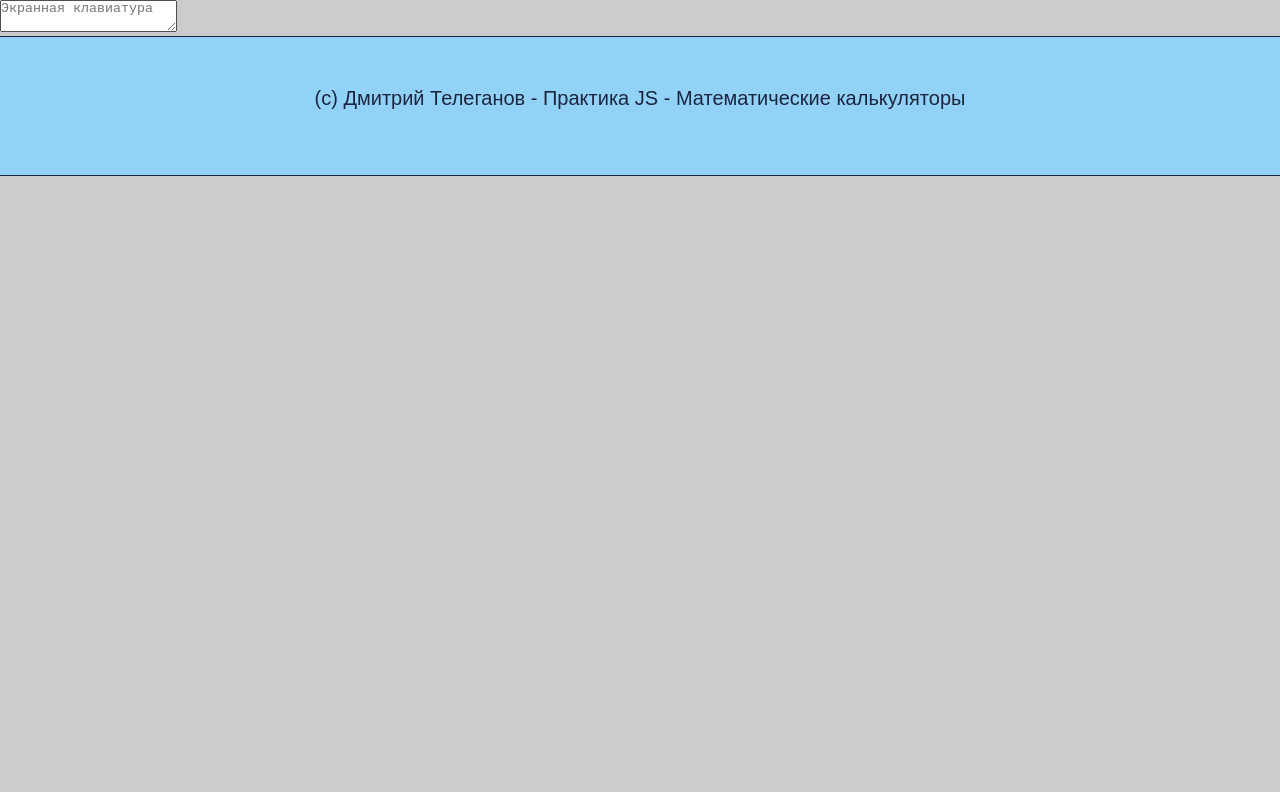
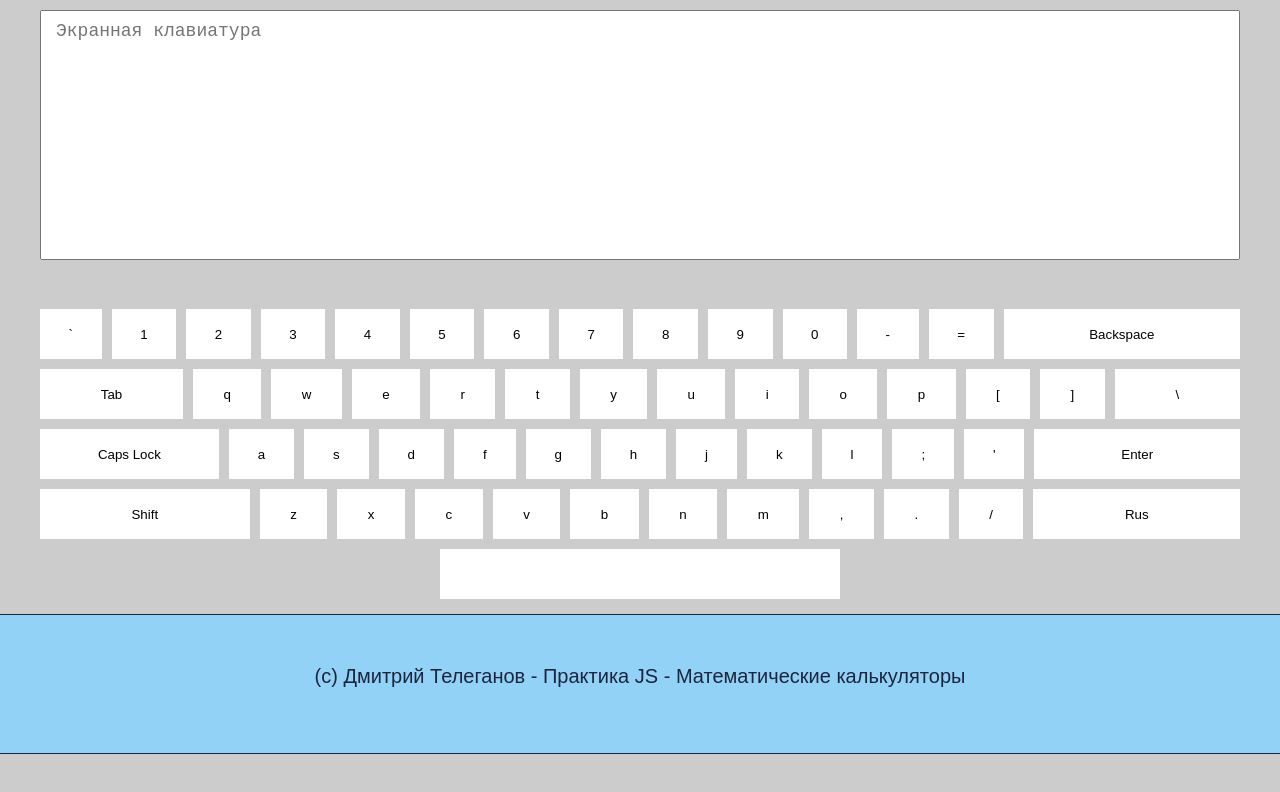
Before and after one commit to DmitryTell/jsPractice, a plain HTML site: page Экранная-клавиатура/index.html in a window 1280 px wide. Drawn offline with Linux system fonts and the light colour scheme.

Commit message:
Screen-keyboard layout complete

```diff
--- a/Экранная-клавиатура/css/styles.scss
+++ b/Экранная-клавиатура/css/styles.scss
@@ -7,6 +7,75 @@
 body {
     background-color: #CCCCCC;
     font-family: Arial, Helvetica, sans-serif;
+}
+
+.center {
+    padding-left: calc(50% - 600px);
+    padding-right: calc(50% - 600px);
+}
+
+.header {
+    margin-bottom: 15px;
+}
+
+.screen {
+    padding-top: 10px;
+    padding-bottom: 15px;
+
+    & textarea {
+        width: 100%;
+        height: 250px;
+        padding: 10px 15px;
+        resize: none;
+        outline: none;
+        font-size: 18px;
+    }
+}
+
+.keyboard {
+    padding-top: 15px;
+    padding-bottom: 15px;
+    display: flex;
+    flex-direction: column;
+    gap: 10px;
+}
+
+.keys-row {
+    height: 50px;
+    display: flex;
+    gap: 10px;
+}
+
+.button {
+    background: #FFFFFF;
+    border: none;
+    cursor: pointer;
+    transition: all 0.5s;
+
+    &:hover {
+        background: #C4C4C4;
+        border: 0.5px solid #000000;
+    }
+}
+
+.x1-button {
+    flex-grow: 1;
+}
+
+.x2-button {
+    flex-grow: 2;
+}
+
+.x3-button {
+    flex-grow: 3;
+}
+
+.x5-button {
+    width: 400px;
+}
+
+.last-row {
+    justify-content: center;
 }
 
 .footer {
--- a/Экранная-клавиатура/index.html
+++ b/Экранная-клавиатура/index.html
@@ -14,11 +14,74 @@
         </div>
     </header>
     <main class="keyboard center" id="keyboard">
-        <!--Render JS-->
+        <div class="keys-row">
+            <button class="button x1-button">`</button>
+            <button class="button x1-button">1</button>
+            <button class="button x1-button">2</button>
+            <button class="button x1-button">3</button>
+            <button class="button x1-button">4</button>
+            <button class="button x1-button">5</button>
+            <button class="button x1-button">6</button>
+            <button class="button x1-button">7</button>
+            <button class="button x1-button">8</button>
+            <button class="button x1-button">9</button>
+            <button class="button x1-button">0</button>
+            <button class="button x1-button">-</button>
+            <button class="button x1-button">=</button>
+            <button class="button x3-button" id="backspace">Backspace</button>
+        </div>
+        <div class="keys-row">
+            <button class="button x2-button" id="tab">Tab</button>
+            <button class="button x1-button">q</button>
+            <button class="button x1-button">w</button>
+            <button class="button x1-button">e</button>
+            <button class="button x1-button">r</button>
+            <button class="button x1-button">t</button>
+            <button class="button x1-button">y</button>
+            <button class="button x1-button">u</button>
+            <button class="button x1-button">i</button>
+            <button class="button x1-button">o</button>
+            <button class="button x1-button">p</button>
+            <button class="button x1-button">[</button>
+            <button class="button x1-button">]</button>
+            <button class="button x2-button">\</button>
+        </div>
+        <div class="keys-row">
+            <button class="button x2-button" id="caps-lock">Caps Lock</button>
+            <button class="button x1-button">a</button>
+            <button class="button x1-button">s</button>
+            <button class="button x1-button">d</button>
+            <button class="button x1-button">f</button>
+            <button class="button x1-button">g</button>
+            <button class="button x1-button">h</button>
+            <button class="button x1-button">j</button>
+            <button class="button x1-button">k</button>
+            <button class="button x1-button">l</button>
+            <button class="button x1-button">;</button>
+            <button class="button x1-button">'</button>
+            <button class="button x3-button" id="enter">Enter</button>
+        </div>
+        <div class="keys-row">
+            <button class="button x3-button">Shift</button>
+            <button class="button x1-button">z</button>
+            <button class="button x1-button">x</button>
+            <button class="button x1-button">c</button>
+            <button class="button x1-button">v</button>
+            <button class="button x1-button">b</button>
+            <button class="button x1-button">n</button>
+            <button class="button x1-button">m</button>
+            <button class="button x1-button">,</button>
+            <button class="button x1-button">.</button>
+            <button class="button x1-button">/</button>
+            <button class="button x3-button">Rus</button>
+        </div>
+        <div class="keys-row last-row">
+            <button class="button x5-button"></button>
+        </div>
     </main>
     <footer class="footer">
         (c) Дмитрий Телеганов - Практика JS - Математические калькуляторы
     </footer>
-<script type="module" src="./js/main.js"></script>
+<script type="module" src="./js/index.js"></script>
 </body>
 </html>
--- /dev/null
+++ b/Экранная-клавиатура/js/index.js
@@ -0,0 +1 @@
+'use strict';
--- a/Экранная-клавиатура/js/main.js
+++ /dev/null
@@ -1 +0,0 @@
-'use strict';
--- a/Экранная-клавиатура/js/render.js
+++ /dev/null
@@ -1,6 +0,0 @@
-const renderKeyboard = (element, arr1, arr2, arr3, arr4, arr5) => {
-    element.innerHTML = arr1.map(el => {
-        return `<button class="key ${el.isSpecial ? '-special -3x' : '-sample'}"
-        id="${el.isSpecial ? el.id : ''}">${el.name}</button>`;
-    }).join('');
-}
```
Also changed, not shown: Экранная-клавиатура/css/styles.css, 1 other file.
